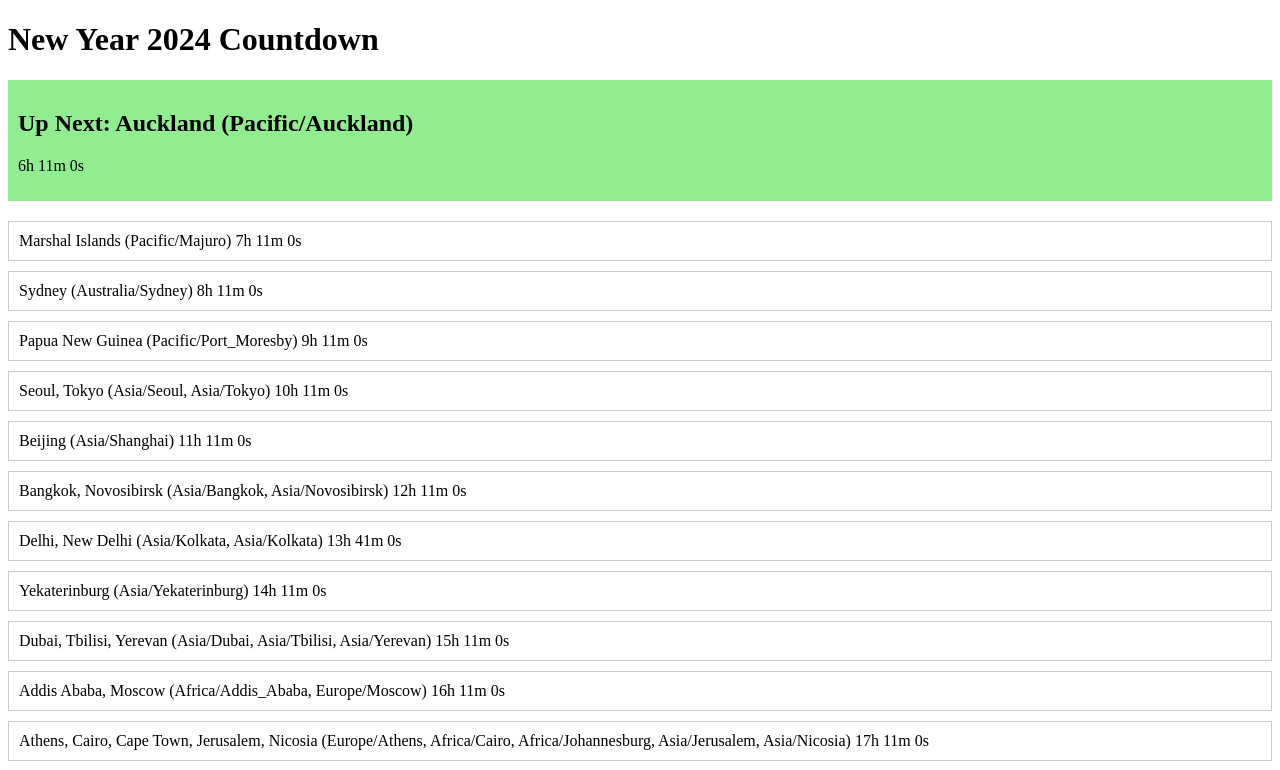
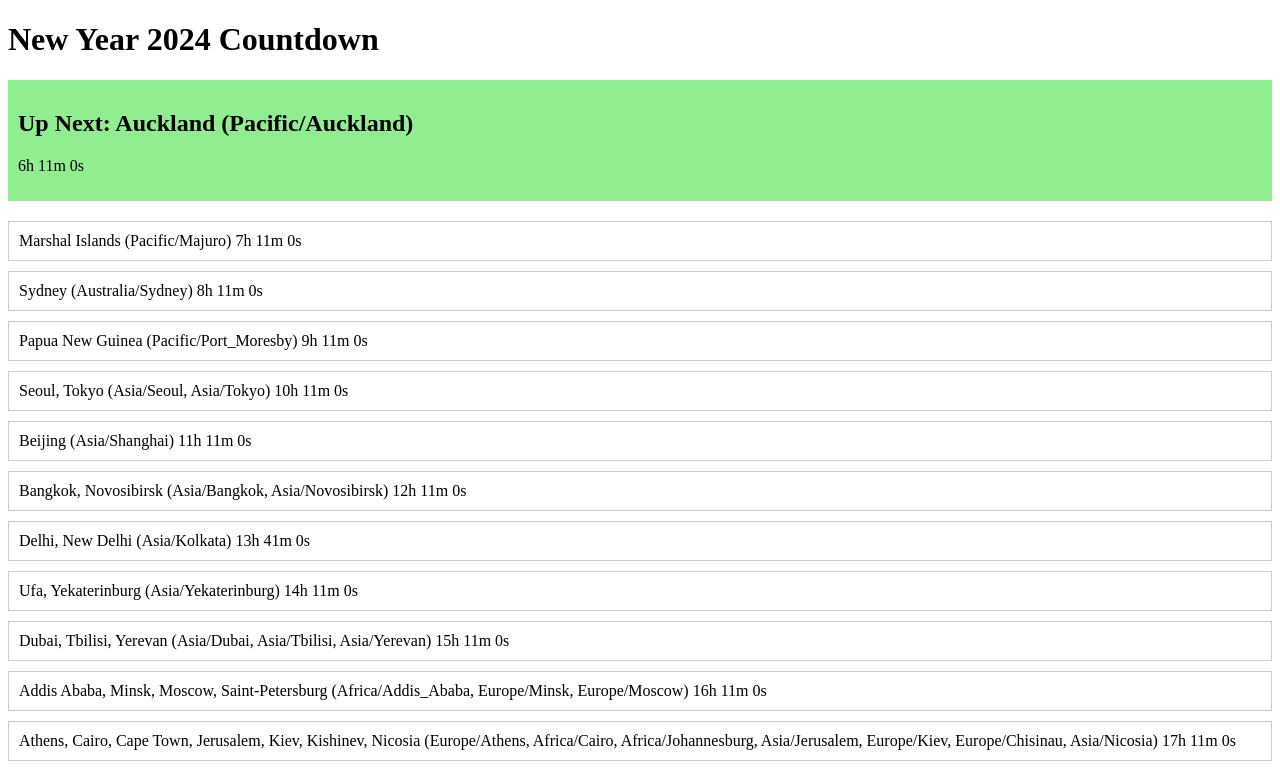
Before and after one commit to Solving-LLC/2024, a Vue app: page / in a window 1280 px wide. Shown: the top 770 px of the page. Built offline with nearby package versions, Linux system fonts and the light colour scheme.

Commit message:
feat<cities>: added cities, merged timezones

```diff
--- a/src/cities.js
+++ b/src/cities.js
@@ -1,21 +1,26 @@
 const cities = [
-    {name: "Yerevan", timezone: "Asia/Yerevan"},
+  { name: "Yerevan", timezone: "Asia/Yerevan" },
   { name: "Auckland", timezone: "Pacific/Auckland" },
   { name: "Sydney", timezone: "Australia/Sydney" },
   { name: "Tokyo", timezone: "Asia/Tokyo" },
-  { name: "Seoul", timezone: "Asia/Seoul"},
+  { name: "Seoul", timezone: "Asia/Seoul" },
   { name: "Papua New Guinea", timezone: "Pacific/Port_Moresby" },
   { name: "Beijing", timezone: "Asia/Shanghai" },
   { name: "Bangkok", timezone: "Asia/Bangkok" },
   { name: "Delhi", timezone: "Asia/Kolkata" },
   { name: "Dubai", timezone: "Asia/Dubai" },
   { name: "Moscow", timezone: "Europe/Moscow" },
+  { name: "Saint-Petersburg", timezone: "Europe/Moscow" },
+  { name: "Amsterdam", timezone: "Europe/Amsterdam" },
+  { name: "Kiev", timezone: "Europe/Kiev" },
+  { name: "Minsk", timezone: "Europe/Minsk" },
+  { name: "Kishinev", timezone: "Europe/Chisinau" },
   { name: "Athens", timezone: "Europe/Athens" },
   { name: "Paris", timezone: "Europe/Paris" },
   { name: "London", timezone: "Europe/London" },
   { name: "Reykjavik", timezone: "Atlantic/Reykjavik" },
   { name: "Rio de Janeiro", timezone: "America/Sao_Paulo" },
-  { name: 'Trinidad and Tobago', timezone: "America/Port_of_Spain" },
+  { name: "Trinidad and Tobago", timezone: "America/Port_of_Spain" },
   { name: "Paraguay", timezone: "America/Asuncion" },
   { name: "Lima", timezone: "America/Lima" },
   { name: "New York", timezone: "America/New_York" },
@@ -32,8 +37,11 @@ const cities = [
   { name: "Lisbon", timezone: "Europe/Lisbon" },
   { name: "Montevideo", timezone: "America/Montevideo" },
   { name: "Tbilisi", timezone: "Asia/Tbilisi" },
+  { name: "Madrid", timezone: "Europe/Madrid" },
+  { name: "Malta", timezone: "Europe/Malta" },
   { name: "Belgrade", timezone: "Europe/Belgrade" },
   { name: "Yekaterinburg", timezone: "Asia/Yekaterinburg" },
+  { name: "Ufa", timezone: "Asia/Yekaterinburg" },
   { name: "Oakland", timezone: "America/Los_Angeles" },
   { name: "Toronto", timezone: "America/Toronto" },
   { name: "Ottawa", timezone: "America/Toronto" },
--- a/src/utils.js
+++ b/src/utils.js
@@ -1,7 +1,7 @@
-import moment from 'moment-timezone';
+import moment from "moment-timezone";
 
 export function calculateTimeLeftMS(timezone) {
-    const newYearLocal = moment.tz('2024-01-01 00:00:00', timezone);
+  const newYearLocal = moment.tz("2024-01-01 00:00:00", timezone);
   const nowLocal = moment.tz(timezone);
   const difference = newYearLocal.diff(nowLocal);
 
@@ -11,22 +11,29 @@ export function calculateTimeLeftMS(timezone) {
   };
 }
 
-
 /* */
 
 export function mergeTimezones(cities) {
   if (!cities.find((city) => !!city.timeLeft?.totalMilliseconds)) return cities;
-    const left = [...new Set(cities.map((city) => city.timeLeft?.totalMilliseconds))];
+  const left = [
+    ...new Set(cities.map((city) => city.timeLeft?.totalMilliseconds)),
+  ];
   return left.map((timeLeft) => {
-        const filtered_cities = cities.filter((city) => city?.timeLeft?.totalMilliseconds < timeLeft+1000 && city?.timeLeft?.totalMilliseconds > timeLeft-1000);
+    const filtered_cities = cities.filter(
+      (city) =>
+        city?.timeLeft?.totalMilliseconds < timeLeft + 1000 &&
+        city?.timeLeft?.totalMilliseconds > timeLeft - 1000
+    );
     const merged = {
       ...filtered_cities[0],
       timeLeft: {
         ...filtered_cities[0].timeLeft,
         formatted: formatTimeLeftString(timeLeft),
       },
-            name: filtered_cities.map((city) => city.name).join(', '),
-            timezone: filtered_cities.map((city) => city.timezone).join(', '),
+      name: filtered_cities.map((city) => city.name).join(", "),
+      timezone: [...new Set(filtered_cities.map((city) => city.timezone))].join(
+        ", "
+      ),
     };
     return merged;
   });
@@ -42,12 +49,14 @@ export function mergeTimezones(cities) {
 }
 
 export function formatTimeLeftString(difference) {
-        if (difference.totalMilliseconds <= 0) return 'Happy New Year!';
+  if (difference.totalMilliseconds <= 0) return "Happy New Year!";
 
-        const { days, hours, minutes, seconds } = formatTimeLeft(difference.totalMilliseconds);
+  const { days, hours, minutes, seconds } = formatTimeLeft(
+    difference.totalMilliseconds
+  );
 
   // Construct the time string conditionally.
-        let timeString = '';
+  let timeString = "";
 
   if (days > 0) {
     timeString += `${days}d `;
@@ -58,7 +67,8 @@ export function mergeTimezones(cities) {
   if (minutes > 0) {
     timeString += `${minutes}m `;
   }
-        if (seconds >= 0) { // Even if seconds are 0, we want to show them.
+  if (seconds >= 0) {
+    // Even if seconds are 0, we want to show them.
     timeString += `${seconds}s`;
   }
 
```
Also changed, not shown: src/App.vue (+10 -4 lines), 1 other file (tests, documents, lock files or other folders). Lines whose indentation alone changed are shown as unchanged.
